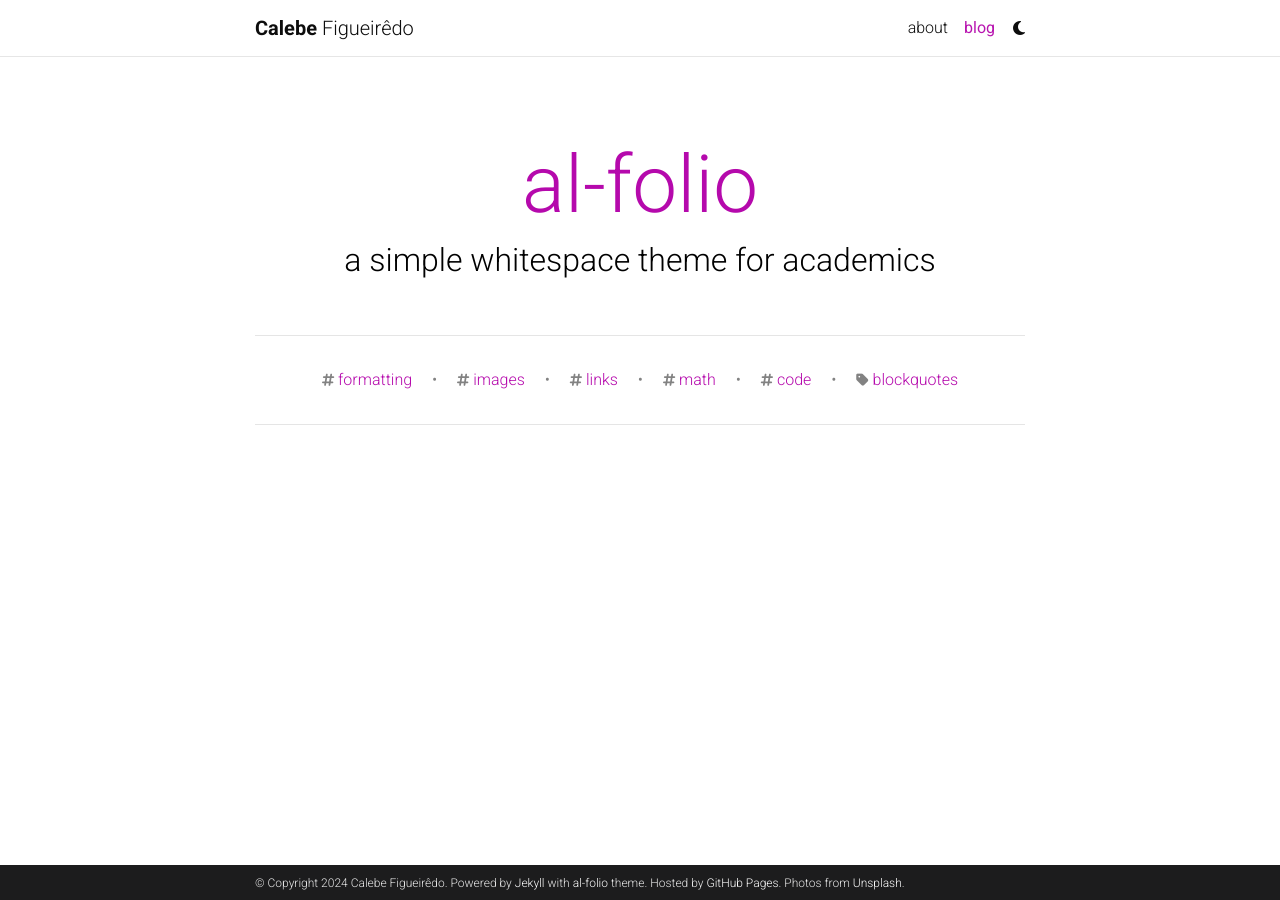
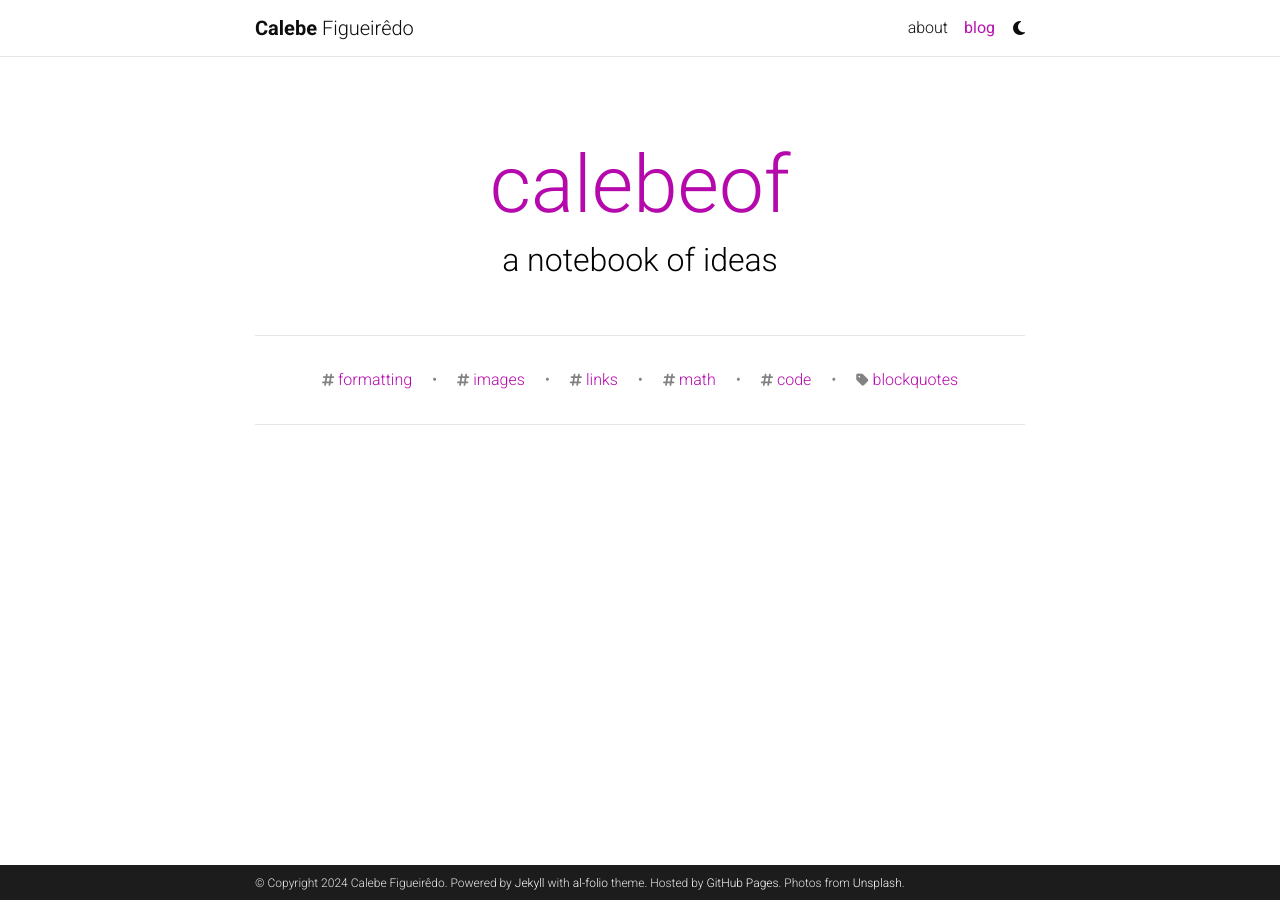
Before and after one commit to calebeof/calebeof.github.io, a Jekyll site: the page built from _pages/blog.md, in a window 1280 px wide. Built offline with Jekyll 4.4.1, drawn with Linux system fonts in a browser that asks for light colours; the list of posts is cut into pages by our own code; comment, search, counter and statistics services are not loaded; a style sheet for code colours, icons or effects is not loaded.

Commit message:
change config

```diff
--- a/_config.yml
+++ b/_config.yml
@@ -120,8 +120,8 @@
 # Blog
 # -----------------------------------------------------------------------------
 
-blog_name: al-folio # blog_name will be displayed in your blog page
-blog_description: a simple whitespace theme for academics
+blog_name: calebeof # blog_name will be displayed in your blog page
+blog_description: a notebook of ideas
 permalink: /blog/:year/:title/
 
 # Pagination
@@ -156,8 +156,8 @@
 # If you have blog posts published on medium.com or other external sources,
 # you can display them in your blog by adding a link to the RSS feed.
 external_sources:
-  - name: medium.com
-    rss_url: https://medium.com/@al-folio/feed
+#  - name: medium.com
+#    rss_url: https://medium.com/@al-folio/feed
 
 # -----------------------------------------------------------------------------
 # Collections
```
